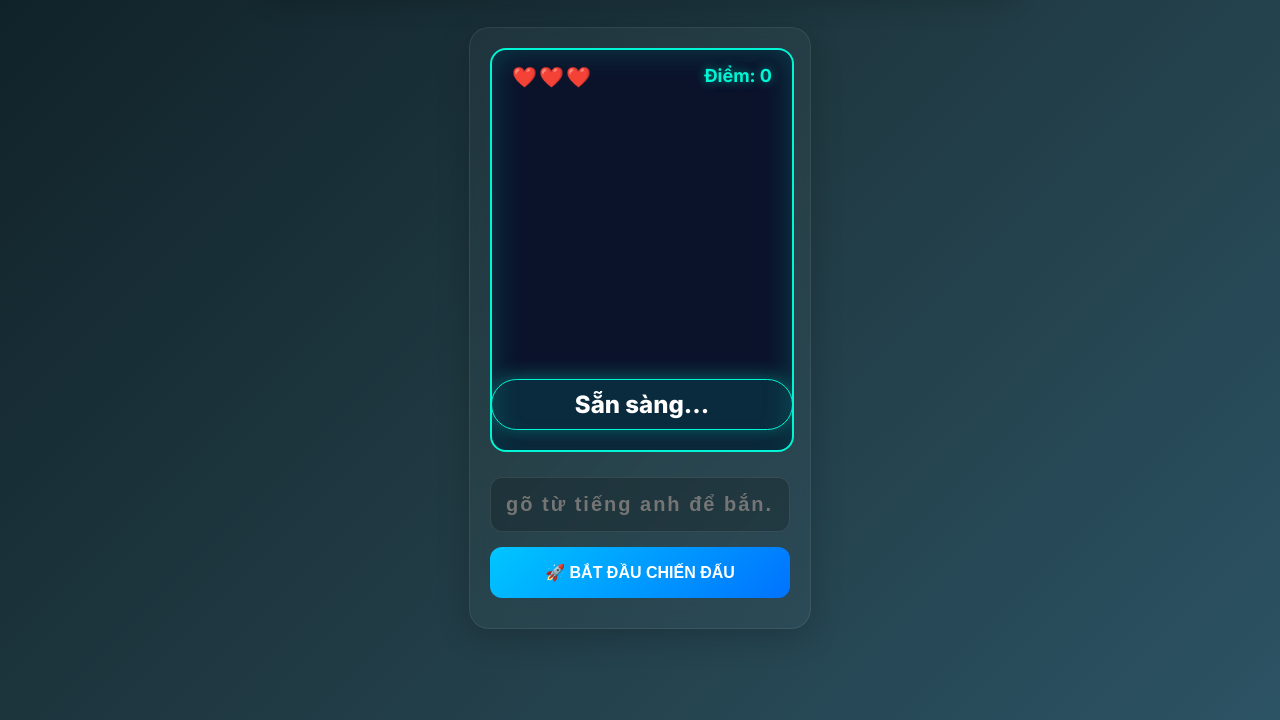
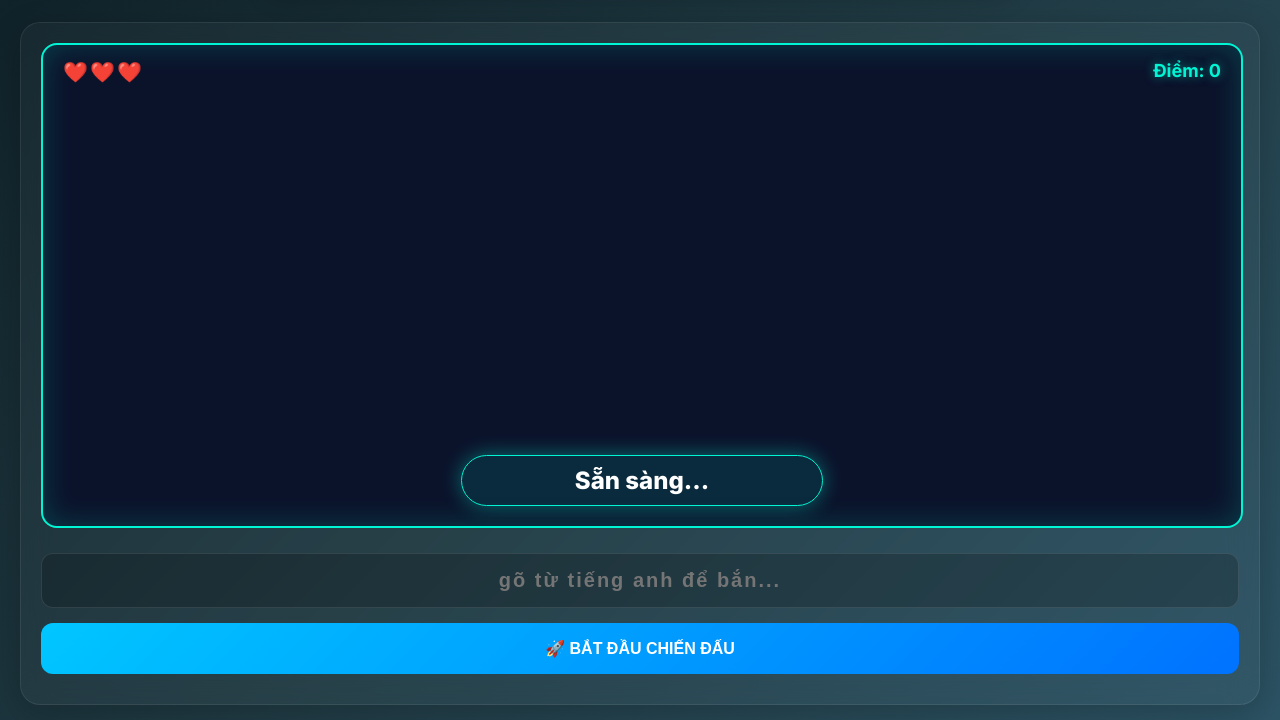
Before and after one commit to nguyennhatnam-ptit/vocad-app, a plain HTML site: page game.html in a window 1280 px wide. Shown: the part 80-800 px from the top of the page. Drawn offline with Linux system fonts and the light colour scheme; no server answers.

Commit message:
Add files via upload

```diff
--- a/game.html
+++ b/game.html
@@ -7,18 +7,61 @@
     <link rel="preconnect" href="https://fonts.googleapis.com">
     <link rel="preconnect" href="https://fonts.gstatic.com" crossorigin>
     <link href="https://fonts.googleapis.com/css2?family=Inter:wght@400;600;700;800&display=swap" rel="stylesheet">
+    <!-- Vẫn nạp style.css để lấy style nút bấm, navbar -->
     <link rel="stylesheet" href="style.css?v=6">
 
     <style>
-        /* Ép màn hình siêu to khổng lồ */
+        /* TẮT MỌI GIỚI HẠN KÍCH THƯỚC CỦA STYLE.CSS */
         body {
-            max-width: 1200px !important;
+            max-width: 100% !important; /* Cho phép rộng 100% màn hình */
+            height: 100vh !important; /* Cao vừa khít 100% màn hình */
+            margin: 0 !important;
+            padding: 15px 20px !important;
+            box-sizing: border-box;
+            display: flex;
+            flex-direction: column;
+            overflow: hidden; /* Chống xuất hiện thanh cuộn dư thừa */
         }
+
+        /* Khối bao bọc Game tự động giãn nở */
+        .game-wrapper {
+            flex: 1; /* Lấy toàn bộ không gian còn thừa lại của body */
+            display: flex;
+            flex-direction: column;
+            width: 100%;
+            background: rgba(255, 255, 255, 0.03);
+            border: 1px solid rgba(255, 255, 255, 0.08);
+            border-radius: 20px;
+            padding: 20px;
+            box-sizing: border-box;
+            backdrop-filter: blur(16px);
+            box-shadow: 0 8px 32px 0 rgba(0, 0, 0, 0.2);
+        }
+
+        /* Sân chơi Game */
+        #game-container {
+            flex: 1; /* Ép sân chơi cao tối đa */
+            width: 100%;
+            position: relative;
+            background: #0b132b;
+            border: 2px solid #00f5d4;
+            border-radius: 16px;
+            overflow: hidden;
+            box-shadow: 0 0 30px rgba(0, 245, 212, 0.2) inset;
+            margin-bottom: 15px;
+        }
+
         .falling-word {
             font-size: 15px;
-            padding: 8px 12px;
+            padding: 8px 14px;
             white-space: nowrap;
             font-weight: 700;
+        }
+
+        /* Ẩn bớt thanh điều hướng trên điện thoại nếu màn hình quá lùn để nhường chỗ cho Game */
+        @media (max-height: 700px) {
+            nav { padding: 8px 15px !important; margin-bottom: 10px !important; }
+            .logo { font-size: 18px !important; }
         }
     </style>
 </head>
@@ -37,11 +80,9 @@
         </div>
     </nav>
 
-    <!-- Khối thẻ Card được ép style cứng để không bị mất -->
-    <div class="card" style="padding: 20px; max-width: 100%; margin: 0 auto; display: flex; flex-direction: column; background: rgba(255, 255, 255, 0.03); border: 1px solid rgba(255, 255, 255, 0.08); backdrop-filter: blur(16px); box-shadow: 0 8px 32px 0 rgba(0, 0, 0, 0.2);">
-
-        <!-- Khối Màn hình Game cũng được ép style cứng để chắc chắn hiện ra -->
-        <div id="game-container" style="flex: 1; height: 60vh; min-height: 400px; margin-bottom: 15px; border-radius: 16px; position: relative; background: #0b132b; border: 2px solid #00f5d4; overflow: hidden; box-shadow: 0 0 30px rgba(0, 245, 212, 0.2) inset;">
+    <!-- Đã thay đổi class "card" thành "game-wrapper" để không bị dính giới hạn kích thước cũ -->
+    <div class="game-wrapper">
+        <div id="game-container">
             <div class="game-hud">
                 <div class="hp-bar" id="hp-display">❤️❤️❤️</div>
                 <div class="combo-text" id="combo-display">Combo x2!</div>
@@ -55,8 +96,8 @@
         <button id="start-game-btn" onclick="startGame()" style="margin-top: 15px;">🚀 BẮT ĐẦU CHIẾN ĐẤU</button>
     </div>
 
-    <!-- Nhớ dùng đúng số phiên bản ở đây để ép trình duyệt tải Firebase mới -->
-    <script type="module" src="firebase-auth.js?v=999"></script>
+    <!-- Ép tải lại cache Firebase -->
+    <script type="module" src="firebase-auth.js?v=9999"></script>
 
     <script>
         const vocabulary = JSON.parse(localStorage.getItem("vocabulary")) || [];
@@ -72,7 +113,6 @@
         let fallSpeed = 0.8;
         let isSpawning = false;
 
-        // --- BỘ TỔNG HỢP ÂM THANH ---
         const AudioContext = window.AudioContext || window.webkitAudioContext;
         let audioCtx;
 
@@ -114,7 +154,6 @@
         }
 
         function startGame() {
-            // Cần 5 từ để lấp đầy 5 làn đường
             if (vocabulary.length < 5) {
                 alert("Bạn cần có ít nhất 5 từ vựng trong kho để chơi chế độ này!");
                 return;
@@ -145,7 +184,6 @@
             currentTarget = shuffled[0];
             document.getElementById('target-vi').innerText = currentTarget.vi.toUpperCase();
 
-            // 1 từ đúng, 4 từ bẫy rơi xuống cùng lúc
             let wordsToDrop = [currentTarget, shuffled[1], shuffled[2], shuffled[3], shuffled[4]];
             wordsToDrop = wordsToDrop.sort(() => 0.5 - Math.random());
 
@@ -156,13 +194,12 @@
                 wordEl.className = 'falling-word';
                 wordEl.innerText = wordObj.en;
 
-                // Chia màn hình 5 làn để chữ không chạm nhau
+                // Màn hình rộng rồi, thoải mái chia làn
                 let colWidth = container.clientWidth / wordCount;
-                let randomX = (index * colWidth) + 10 + (Math.random() * (colWidth - 80));
+                let randomX = (index * colWidth) + 10 + (Math.random() * (colWidth - 100));
 
-                // Giữ chữ trong màn hình
                 if (randomX < 10) randomX = 10;
-                let maxX = container.clientWidth - 150;
+                let maxX = container.clientWidth - 160;
                 if (randomX > maxX) randomX = maxX;
 
                 wordEl.style.left = `${randomX}px`;
@@ -174,7 +211,6 @@
                     el: wordEl,
                     text: wordObj.en.toLowerCase(),
                     isCorrect: wordObj.en === currentTarget.en,
-                    // Cho từ rơi ở các độ cao lệch nhau
                     y: -50 - (Math.random() * 120)
                 });
             });
@@ -201,7 +237,7 @@
                 setTimeout(() => {
                     spawnWave();
                     isSpawning = false;
-                }, 400); // Game dồn dập hơn
+                }, 400);
             }
 
             gameAnimationId = requestAnimationFrame(gameLoop);
```
